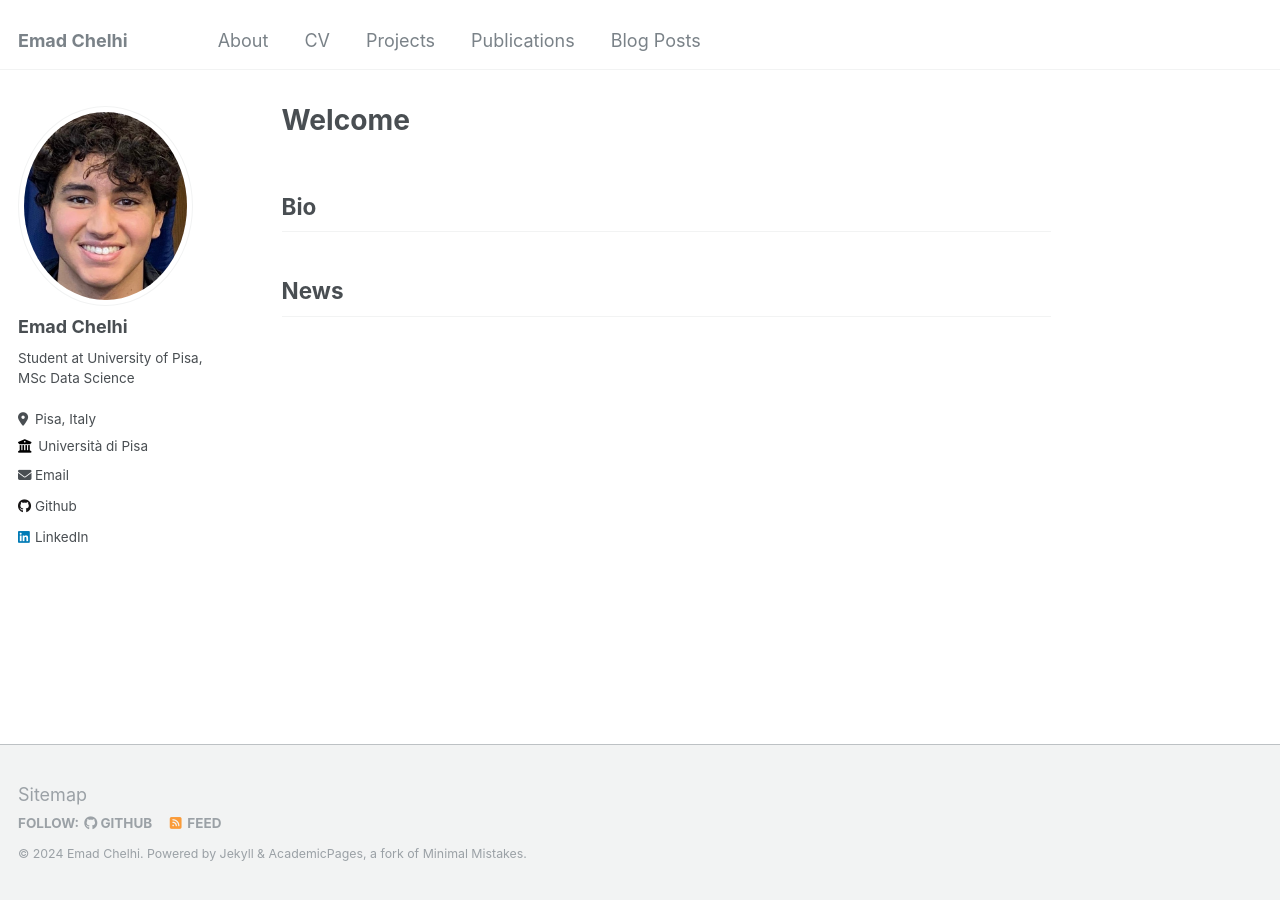
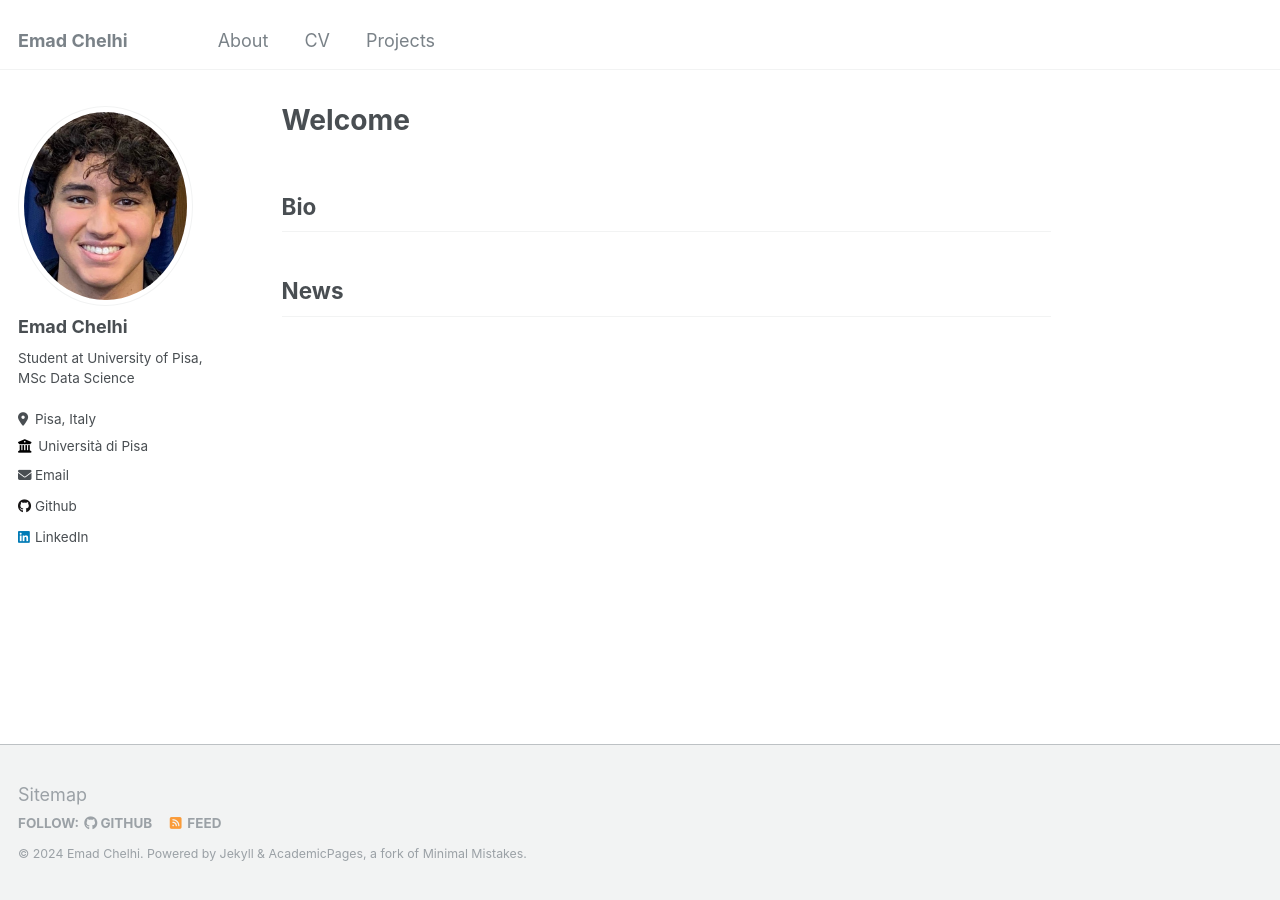
Before and after one commit to emadchelhi/emadchelhi.github.io, a Jekyll site: the page built from _pages/about.md, in a window 1280 px wide. Built offline with Jekyll 4.4.1, drawn with Linux system fonts in a browser that asks for light colours.

Commit message:
Update navigation.yml

```diff
--- a/_data/navigation.yml
+++ b/_data/navigation.yml
@@ -8,9 +8,3 @@ main:
 
   - title: "Projects"
     url: /projects/
-
-  - title: "Publications"
-    url: /publications/
-
-  - title: "Blog Posts"
-    url: /year-archive/
```
